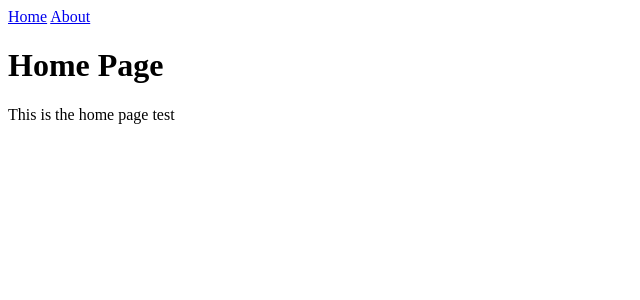
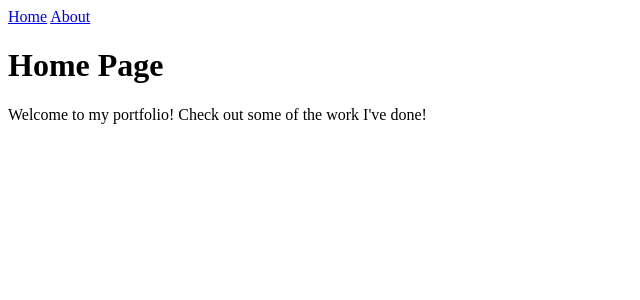
Before and after one commit to jose-few/portfolio, a SvelteKit app: page / in a window 1280 px wide. Shown: the top 300 px of the page, without its empty margins (0-640 px from the left). Built offline with nearby package versions, Linux system fonts and the light colour scheme.

Commit message:
Updated home page and app.html

```diff
--- a/src/routes/+page.svelte
+++ b/src/routes/+page.svelte
@@ -1,2 +1,2 @@
 <h1>Home Page</h1>
-<p>This is the home page test</p>
+<p>Welcome to my portfolio! Check out some of the work I've done!</p>
```
Also changed, not shown: src/app.html (line endings or trailing spaces).
